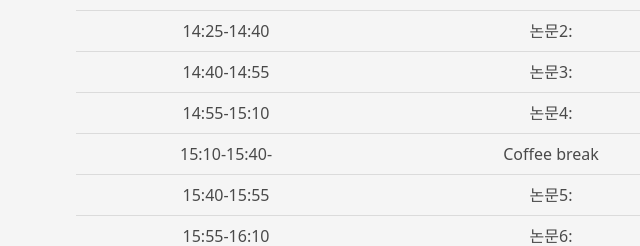
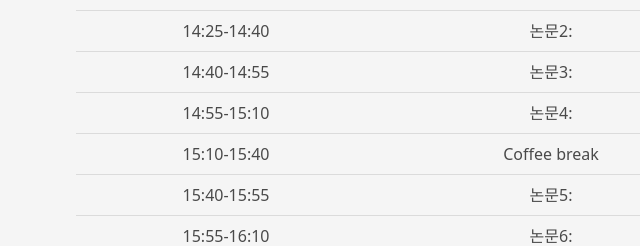
Before and after one commit to bpai2024/bpai2024.github.io, a plain HTML site: page index.html in a window 1280 px wide. Shown: the part 1343-1589 px from the top of the page, 0-640 px from the left. Drawn offline with nearby package versions, Linux system fonts and the light colour scheme; some icons are missing.

Commit message:
Update index.html

```diff
--- a/index.html
+++ b/index.html
@@ -213,7 +213,7 @@
               <td>저자</td>
             </tr>
             <tr>
-              <td>15:10-15:40-</td>
+              <td>15:10-15:40</td>
               <td>Coffee break</td>
               <td></td>
             </tr>
```
